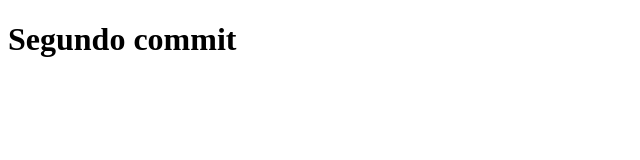
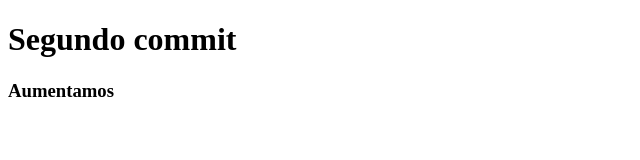
Before and after one commit to mariaJoseDiaz1/Prueba-Git-1, a plain HTML site: page index.html in a window 1280 px wide. Shown: the whole page, without its empty margins (0-640 px from the left). Drawn offline with Linux system fonts and the light colour scheme.

Commit message:
Tercer commit

```diff
--- a/index.html
+++ b/index.html
@@ -8,5 +8,6 @@
 </head>
 <body>
     <h1>Segundo commit</h1>
+    <h3>Aumentamos</h3>
 </body>
 </html>
```
